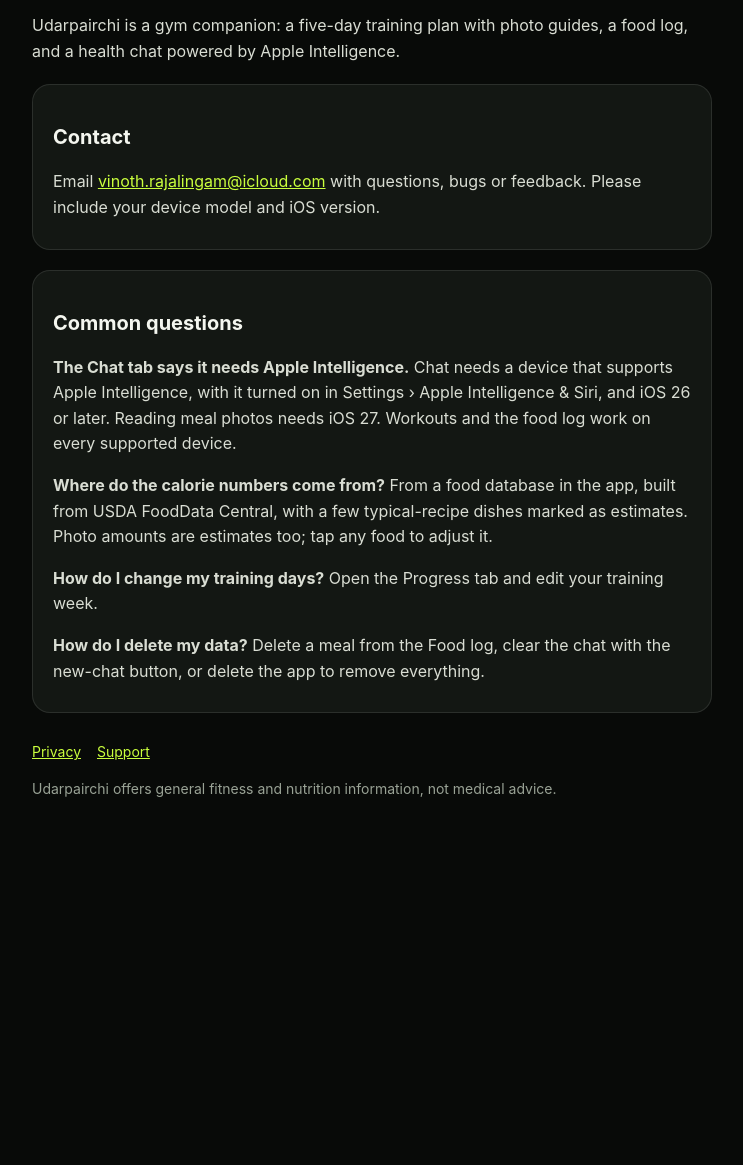
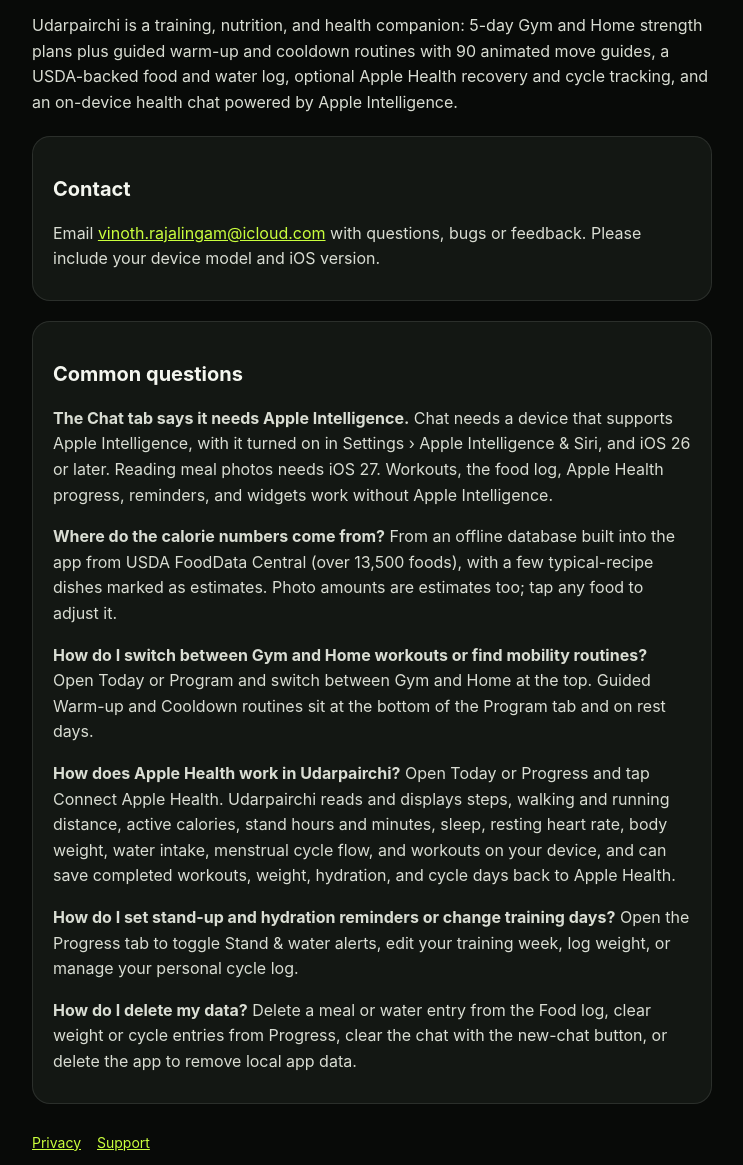
Before and after one commit to vinoth12940/udarpairchi-site, a plain HTML site: page support.html in a window 1280 px wide. Shown: the part 117-1282 px from the top of the page, without its empty margins (268-1011 px from the left). Before the commit the page ends 995 px from the top, so only its background shows below. Drawn offline with Linux system fonts and the light colour scheme.

Commit message:
Update privacy policy and support for 1.1 (Apple Health, reminders, 90 exercises)

```diff
--- a/support.html
+++ b/support.html
@@ -9,12 +9,14 @@ p,li{color:#d9ddd3}.muted{color:var(--muted);font-size:14px}a{color:var(--lime)}
 section{background:var(--surface);border:1px solid var(--line);border-radius:18px;padding:4px 20px 12px;margin-top:20px}
 nav{margin-top:28px;font-size:14px}nav a{margin-right:16px}
 </style></head><body><main><div class="eyebrow">Udarpairchi</div><h1>Support</h1>
-<p>Udarpairchi is a gym companion: a five-day training plan with photo guides, a food log, and a health chat powered by Apple Intelligence.</p>
+<p>Udarpairchi is a training, nutrition, and health companion: 5-day Gym and Home strength plans plus guided warm-up and cooldown routines with 90 animated move guides, a USDA-backed food and water log, optional Apple Health recovery and cycle tracking, and an on-device health chat powered by Apple Intelligence.</p>
 <section><h2>Contact</h2><p>Email <a href="mailto:vinoth.rajalingam@icloud.com">vinoth.rajalingam@icloud.com</a> with questions, bugs or feedback. Please include your device model and iOS version.</p></section>
 <section><h2>Common questions</h2>
-<p><strong>The Chat tab says it needs Apple Intelligence.</strong> Chat needs a device that supports Apple Intelligence, with it turned on in Settings › Apple Intelligence &amp; Siri, and iOS 26 or later. Reading meal photos needs iOS 27. Workouts and the food log work on every supported device.</p>
-<p><strong>Where do the calorie numbers come from?</strong> From a food database in the app, built from USDA FoodData Central, with a few typical-recipe dishes marked as estimates. Photo amounts are estimates too; tap any food to adjust it.</p>
-<p><strong>How do I change my training days?</strong> Open the Progress tab and edit your training week.</p>
-<p><strong>How do I delete my data?</strong> Delete a meal from the Food log, clear the chat with the new-chat button, or delete the app to remove everything.</p></section>
+<p><strong>The Chat tab says it needs Apple Intelligence.</strong> Chat needs a device that supports Apple Intelligence, with it turned on in Settings › Apple Intelligence &amp; Siri, and iOS 26 or later. Reading meal photos needs iOS 27. Workouts, the food log, Apple Health progress, reminders, and widgets work without Apple Intelligence.</p>
+<p><strong>Where do the calorie numbers come from?</strong> From an offline database built into the app from USDA FoodData Central (over 13,500 foods), with a few typical-recipe dishes marked as estimates. Photo amounts are estimates too; tap any food to adjust it.</p>
+<p><strong>How do I switch between Gym and Home workouts or find mobility routines?</strong> Open Today or Program and switch between Gym and Home at the top. Guided Warm-up and Cooldown routines sit at the bottom of the Program tab and on rest days.</p>
+<p><strong>How does Apple Health work in Udarpairchi?</strong> Open Today or Progress and tap Connect Apple Health. Udarpairchi reads and displays steps, walking and running distance, active calories, stand hours and minutes, sleep, resting heart rate, body weight, water intake, menstrual cycle flow, and workouts on your device, and can save completed workouts, weight, hydration, and cycle days back to Apple Health.</p>
+<p><strong>How do I set stand-up and hydration reminders or change training days?</strong> Open the Progress tab to toggle Stand &amp; water alerts, edit your training week, log weight, or manage your personal cycle log.</p>
+<p><strong>How do I delete my data?</strong> Delete a meal or water entry from the Food log, clear weight or cycle entries from Progress, clear the chat with the new-chat button, or delete the app to remove local app data.</p></section>
 <nav><a href="privacy.html">Privacy</a><a href="support.html">Support</a></nav>
 <p class="muted">Udarpairchi offers general fitness and nutrition information, not medical advice.</p></main></body></html>
```
Also changed, not shown: privacy.html (+8 -2 lines).
